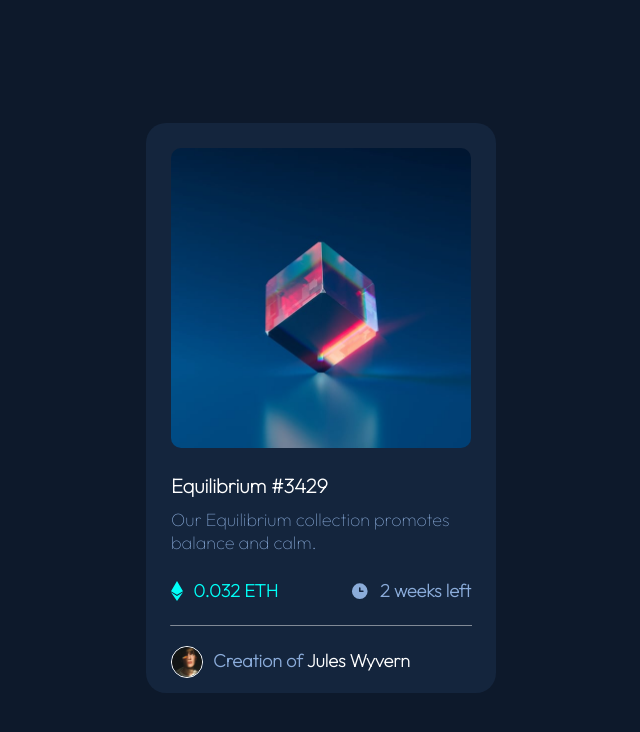
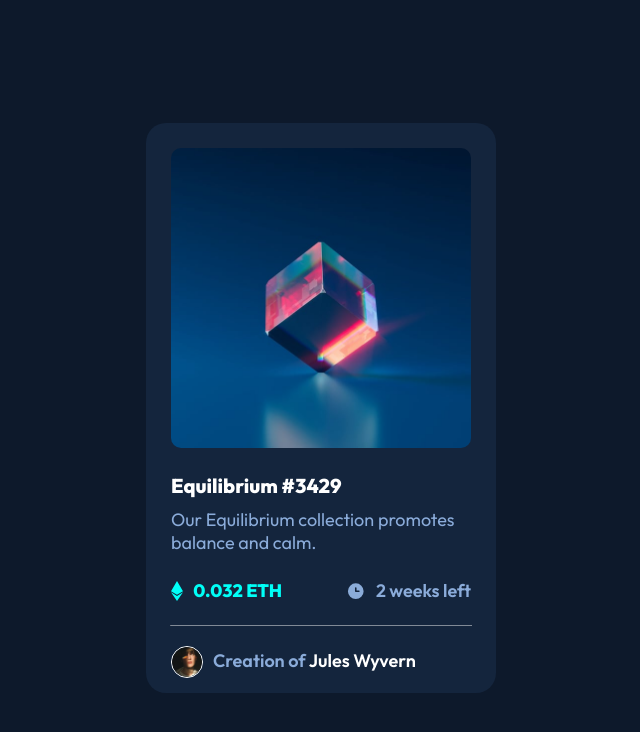
Before and after one commit to elvinasn/NFT-preview, a plain HTML site: page index.html in a window 1280 px wide. Shown: the whole page, without its empty margins (319-959 px from the left). Drawn offline with Linux system fonts and the light colour scheme.

Commit message:
Updated fonts

```diff
--- a/index.html
+++ b/index.html
@@ -5,7 +5,9 @@
   <meta name="viewport" content="width=device-width, initial-scale=1.0"> <!-- displays site properly based on user's device -->
   <link rel = "stylesheet" href= "style.css">
   <link rel="icon" type="image/png" sizes="32x32" href="./images/favicon-32x32.png">
-  <link href="https://fonts.googleapis.com/css2?family=Outfit:wght@100&display=swap" rel="stylesheet">
+  <link rel="preconnect" href="https://fonts.googleapis.com">
+  <link rel="preconnect" href="https://fonts.gstatic.com" crossorigin>
+  <link href="https://fonts.googleapis.com/css2?family=Outfit:wght@400;600;800&display=swap" rel="stylesheet">
 
   <title>NFT Card</title>
 
```
Also changed, not shown: 1 other file.
